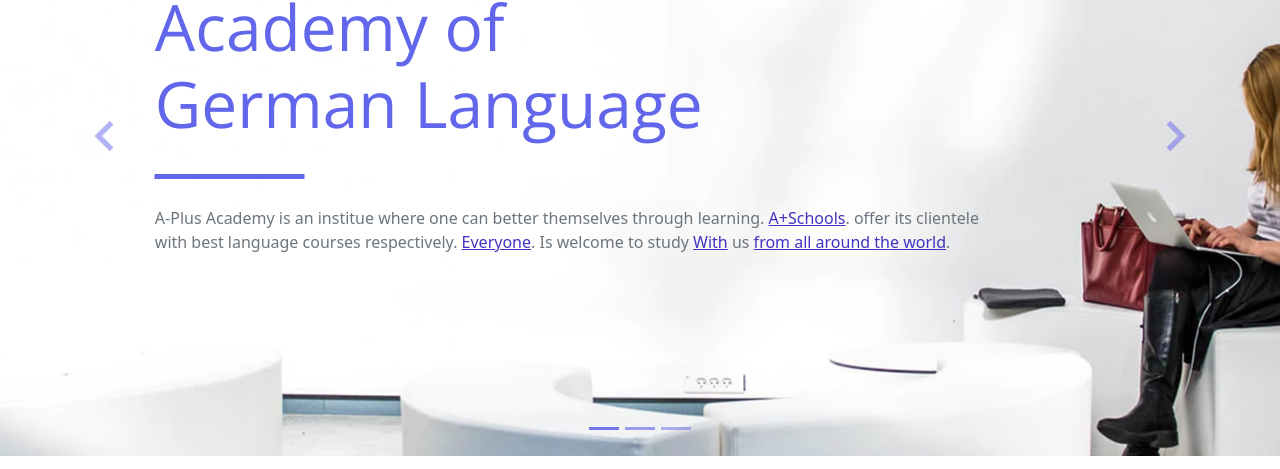
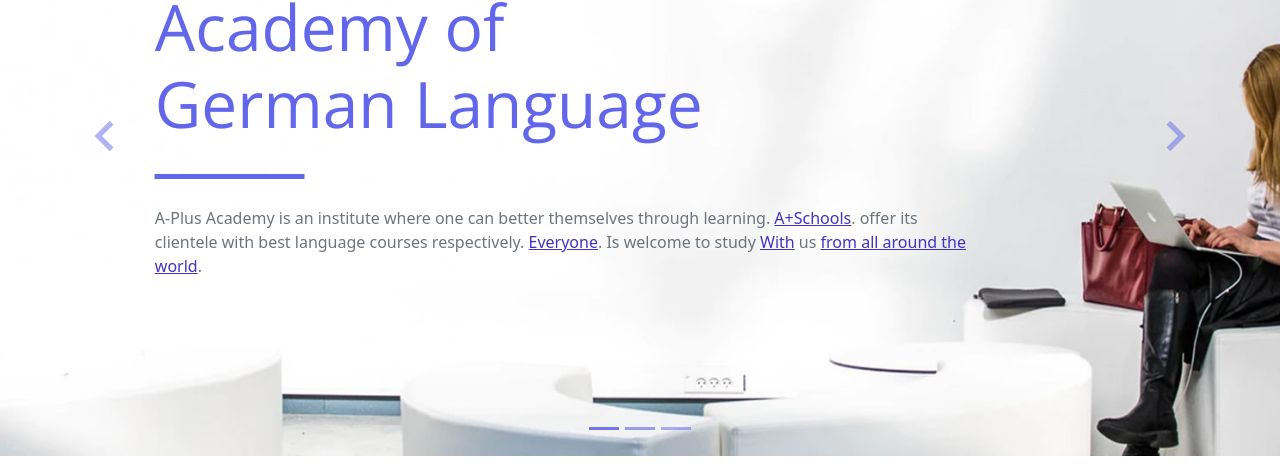
Before and after one commit to TrentDaka/A-Institute, a plain HTML site: page index.html in a window 1280 px wide. Shown: the part 308-777 px from the top of the page. Drawn offline with nearby package versions, Linux system fonts and the light colour scheme; a script that the page names is missing.

Commit message:
Update index.html

```diff
--- a/index.html
+++ b/index.html
@@ -89,7 +89,7 @@
                                   <br>German Language
                               </h1>
                                 <p class="banner-body text-muted py-3 mx-0 px-0">
-                                    A-Plus Academy is an institue where one can better themselves through learning. <a rel="nofollow" href="https://templatemo.com/page/1" target="_parent">A+Schools</a>. offer its clientele with best language courses respectively. <a rel="nofollow" href="https://boxicons.com/" target="_blank">Everyone</a>. Is welcome to study <a rel="nofollow" href="https://unsplash.com/" target="_blank">With</a> us <a rel="nofollow" href="https://icons8.com/" target="_blank">from all around the world</a>.
+                                    A-Plus Academy is an institute where one can better themselves through learning. <a rel="nofollow" href="https://templatemo.com/page/1" target="_parent">A+Schools</a>. offer its clientele with best language courses respectively. <a rel="nofollow" href="https://boxicons.com/" target="_blank">Everyone</a>. Is welcome to study <a rel="nofollow" href="https://unsplash.com/" target="_blank">With</a> us <a rel="nofollow" href="https://icons8.com/" target="_blank">from all around the world</a>.
                                 </p>
                             </div>
                         </div>
```
